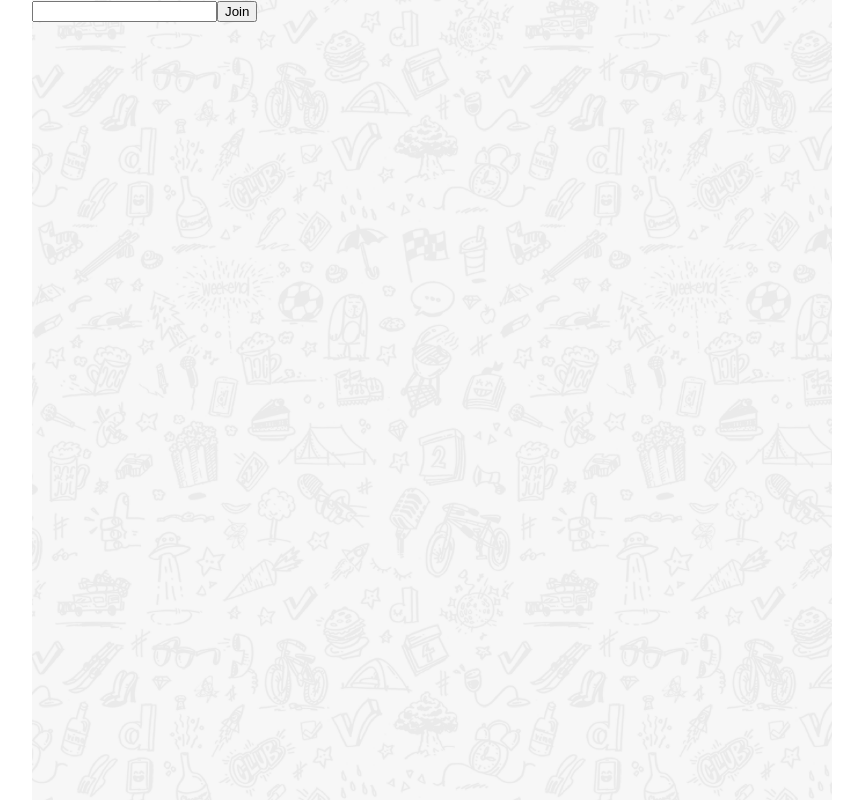
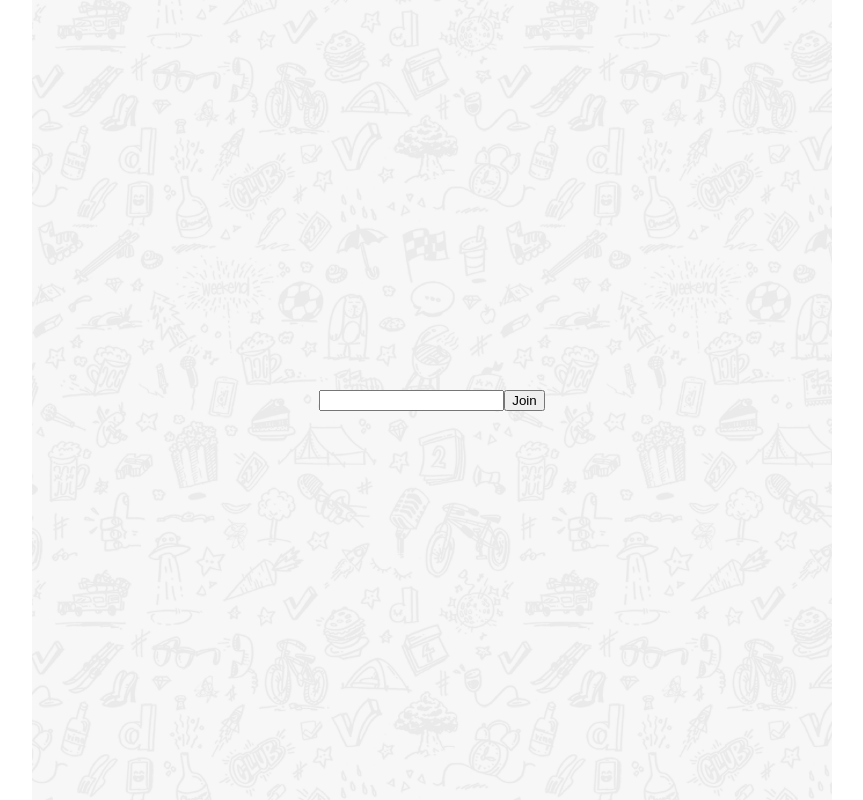
Before and after one commit to cscheffauer/chat-client, a React (Create React App) app: page / in a window 1280 px wide. Shown: the whole page, without its empty margins (208-1071 px from the left). Built offline with nearby package versions, Linux system fonts and the light colour scheme.

Commit message:
Did some styling (centering stuff) at Chat & Login

```diff
--- a/src/components/chat/Chat.component.tsx
+++ b/src/components/chat/Chat.component.tsx
@@ -1,6 +1,8 @@
 import React, { useState, useEffect } from 'react';
 import Message from '../Message/Message.component';
 import MessageInput from '../MessageInput/MessageInput.component';
+
+import './Chat.styles.scss';
 
 export type MessageType = {
 	_id: string;
@@ -35,10 +37,14 @@ const Chat = ({ username }: Props) => {
 
 	return (
 		<div className='chat'>
-			{messages.map((message: MessageType) => (
-				<Message key={message._id} username={username} message={message} />
-			))}
-			<MessageInput username={username} fetchAllMessages={fetchAllMessages} />
+			<div className='messagesWrapper'>
+				{messages.map((message: MessageType) => (
+					<Message key={message._id} username={username} message={message} />
+				))}
+			</div>
+			<div className='messageInputWrapper'>
+				<MessageInput username={username} fetchAllMessages={fetchAllMessages} />
+			</div>
 		</div>
 	);
 };
--- /dev/null
+++ b/src/components/chat/Chat.styles.scss
@@ -0,0 +1,10 @@
+.chat {
+	width: 100%;
+	max-width: 640px;
+	margin: auto;
+	height: 100vh;
+}
+.messagesWrapper {
+}
+.messageInputWrapper {
+}
--- a/src/components/login/Login.component.tsx
+++ b/src/components/login/Login.component.tsx
@@ -1,4 +1,5 @@
 import React, { FormEvent, useState } from 'react';
+import './Login.styles.scss';
 
 interface Props {
 	loginUser: (username: string) => void;
--- /dev/null
+++ b/src/components/login/Login.styles.scss
@@ -0,0 +1,8 @@
+.login {
+	width: 100%;
+	height: 100%;
+	text-align: center;
+	display: flex;
+	flex-direction: column;
+	justify-content: center;
+}
```
